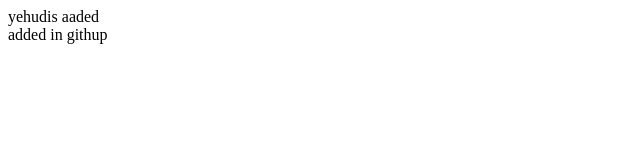
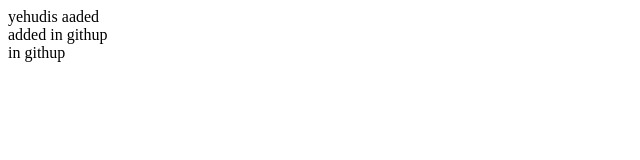
Before and after one commit to gitty-333/text, a plain HTML site: page index.html in a window 1280 px wide. Shown: the full height of the page, 0-640 px from the left. Drawn offline with Linux system fonts and the light colour scheme.

Commit message:
Update index.html again

```diff
--- a/index.html
+++ b/index.html
@@ -8,5 +8,6 @@
 <body>
     <div>yehudis aaded</div>
     <div>added in githup</div>
+    <div>in githup</div>
 </body>
 </html>
```
